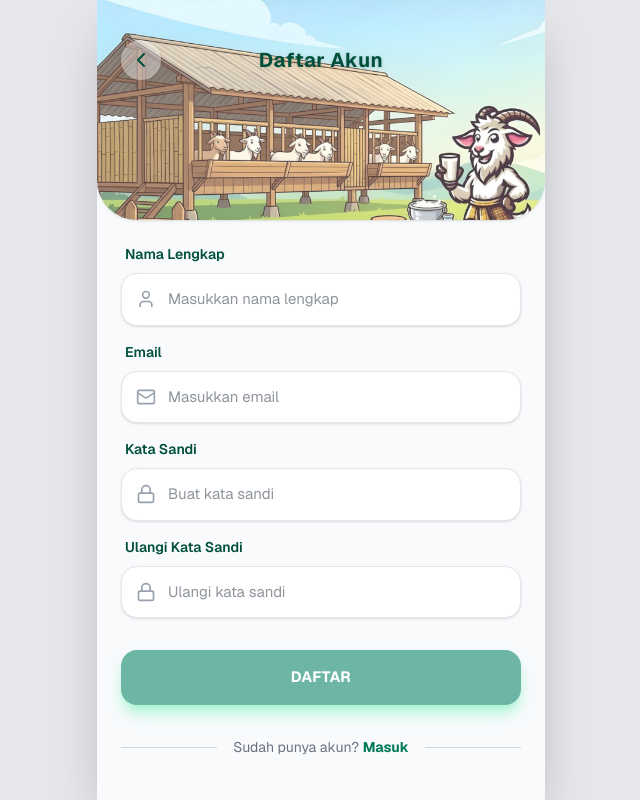
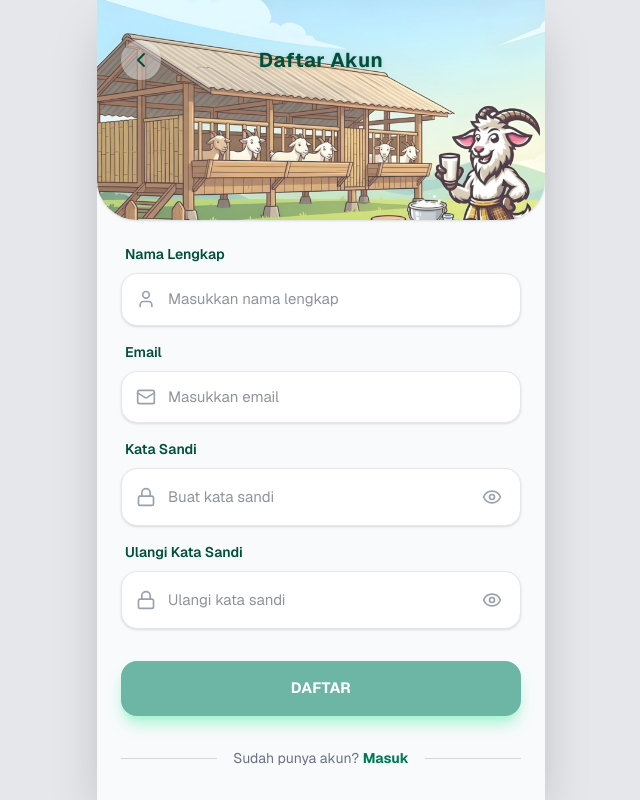
Before and after one commit to imammeze/ternak-app-frontend, a Next.js app: page /register in a window 1280 px wide. Shown: the whole page, without its empty margins (319-959 px from the left). Built offline with nearby package versions, Linux system fonts and the light colour scheme.

Commit message:
feat: implement RegisterPage component with form handling, validation, error messages, and password visibility toggle

```diff
--- a/src/app/register/page.tsx
+++ b/src/app/register/page.tsx
@@ -1,8 +1,70 @@
+"use client";
+
+import { useState } from "react";
 import Link from "next/link";
 import Image from "next/image";
-import { ChevronLeft, Mail, Lock, User } from "lucide-react";
+import { useRouter } from "next/navigation";
+import { ChevronLeft, Mail, Lock, User, Eye, EyeOff } from "lucide-react";
+import axios from "axios";
+import { useAuthStore } from "@/store/authStore";
+
+axios.defaults.withCredentials = true;
+axios.defaults.withXSRFToken = true;
+axios.defaults.baseURL = "http://localhost:8000";
 
 export default function RegisterPage() {
+  const router = useRouter();
+
+  const [name, setName] = useState("");
+  const [email, setEmail] = useState("");
+  const [password, setPassword] = useState("");
+  const [passwordConfirmation, setPasswordConfirmation] = useState("");
+  const [loading, setLoading] = useState(false);
+  const [errorMessage, setErrorMessage] = useState("");
+
+  const [showPassword, setShowPassword] = useState(false);
+  const [showConfirmPassword, setShowConfirmPassword] = useState(false);
+
+  const loginZustand = useAuthStore((state) => state.login);
+
+  const handleRegister = async (e: React.FormEvent) => {
+    e.preventDefault();
+    setErrorMessage("");
+
+    if (password !== passwordConfirmation) {
+      setErrorMessage("Kata sandi dan Ulangi Kata sandi tidak cocok!");
+      return;
+    }
+
+    setLoading(true);
+
+    try {
+      await axios.get("/sanctum/csrf-cookie");
+      const response = await axios.post("/api/register", {
+        name: name,
+        email: email,
+        password: password,
+        password_confirmation: passwordConfirmation,
+      });
+
+      console.log("Register Sukses:", response.data);
+      loginZustand(response.data.user);
+
+      router.push("/");
+    } catch (error: any) {
+      console.error("Register Gagal:", error);
+      if (error.response && error.response.status === 422) {
+        const errors = error.response.data.errors;
+        const firstError = Object.values(errors)[0] as string[];
+        setErrorMessage(firstError[0] || "Pastikan data yang diisi benar.");
+      } else {
+        setErrorMessage("Terjadi kesalahan pada server. Coba lagi nanti.");
+      }
+    } finally {
+      setLoading(false);
+    }
+  };
+
   return (
     <>
       <div className="relative w-full h-[220px] rounded-b-[40px] overflow-hidden bg-emerald-50 shrink-0 shadow-sm">
@@ -14,7 +76,6 @@ export default function RegisterPage() {
           priority
         />
         <div className="absolute inset-0 bg-white/20 z-10"></div>
-
         <div className="absolute top-0 w-full flex items-center justify-between px-6 pt-10 z-20 text-emerald-900 drop-shadow-sm">
           <Link
             href="/login"
@@ -27,14 +88,24 @@ export default function RegisterPage() {
       </div>
 
       <div className="flex-1 px-6 py-6 bg-slate-50 overflow-y-auto flex flex-col">
+        {errorMessage && (
+          <div className="mb-4 p-3 bg-red-50 text-red-600 text-[14px] font-medium rounded-2xl border border-red-100 text-center animate-in fade-in zoom-in duration-300">
+            {errorMessage}
+          </div>
+        )}
+
+        <form onSubmit={handleRegister} className="flex flex-col flex-1">
           <div className="mb-4">
             <label className="block text-[14px] font-semibold text-emerald-900 mb-2 ml-1">
               Nama Lengkap
             </label>
-          <div className="flex items-center border border-gray-200 rounded-2xl p-3.5 bg-white shadow-sm focus-within:border-emerald-500 focus-within:ring-1 focus-within:ring-emerald-500 transition-all">
+            <div className="flex items-center border border-gray-200 rounded-2xl p-3.5 bg-white shadow-sm focus-within:border-emerald-500 transition-all">
               <User size={20} className="text-gray-400 mr-3" />
               <input
                 type="text"
+                value={name}
+                onChange={(e) => setName(e.target.value)}
+                required
                 placeholder="Masukkan nama lengkap"
                 className="flex-1 text-[15px] text-gray-800 outline-none bg-transparent"
               />
@@ -45,10 +116,13 @@ export default function RegisterPage() {
             <label className="block text-[14px] font-semibold text-emerald-900 mb-2 ml-1">
               Email
             </label>
-          <div className="flex items-center border border-gray-200 rounded-2xl p-3.5 bg-white shadow-sm focus-within:border-emerald-500 focus-within:ring-1 focus-within:ring-emerald-500 transition-all">
+            <div className="flex items-center border border-gray-200 rounded-2xl p-3.5 bg-white shadow-sm focus-within:border-emerald-500 transition-all">
               <Mail size={20} className="text-gray-400 mr-3" />
               <input
                 type="email"
+                value={email}
+                onChange={(e) => setEmail(e.target.value)}
+                required
                 placeholder="Masukkan email"
                 className="flex-1 text-[15px] text-gray-800 outline-none bg-transparent"
               />
@@ -59,13 +133,23 @@ export default function RegisterPage() {
             <label className="block text-[14px] font-semibold text-emerald-900 mb-2 ml-1">
               Kata Sandi
             </label>
-          <div className="flex items-center border border-gray-200 rounded-2xl p-3.5 bg-white shadow-sm focus-within:border-emerald-500 focus-within:ring-1 focus-within:ring-emerald-500 transition-all">
+            <div className="flex items-center border border-gray-200 rounded-2xl p-3.5 bg-white shadow-sm focus-within:border-emerald-500 transition-all">
               <Lock size={20} className="text-gray-400 mr-3" />
               <input
-              type="password"
+                type={showPassword ? "text" : "password"}
+                value={password}
+                onChange={(e) => setPassword(e.target.value)}
+                required
+                minLength={8}
                 placeholder="Buat kata sandi"
                 className="flex-1 text-[15px] text-gray-800 outline-none bg-transparent"
               />
+              <button
+                type="button"
+                onClick={() => setShowPassword(!showPassword)}
+                className="p-1 ml-2 text-gray-400 hover:text-emerald-600 transition-colors focus:outline-none">
+                {showPassword ? <EyeOff size={20} /> : <Eye size={20} />}
+              </button>
             </div>
           </div>
 
@@ -73,18 +157,34 @@ export default function RegisterPage() {
             <label className="block text-[14px] font-semibold text-emerald-900 mb-2 ml-1">
               Ulangi Kata Sandi
             </label>
-          <div className="flex items-center border border-gray-200 rounded-2xl p-3.5 bg-white shadow-sm focus-within:border-emerald-500 focus-within:ring-1 focus-within:ring-emerald-500 transition-all">
+            <div className="flex items-center border border-gray-200 rounded-2xl p-3.5 bg-white shadow-sm focus-within:border-emerald-500 transition-all">
               <Lock size={20} className="text-gray-400 mr-3" />
               <input
-              type="password"
+                type={showConfirmPassword ? "text" : "password"}
+                value={passwordConfirmation}
+                onChange={(e) => setPasswordConfirmation(e.target.value)}
+                required
                 placeholder="Ulangi kata sandi"
                 className="flex-1 text-[15px] text-gray-800 outline-none bg-transparent"
               />
+              <button
+                type="button"
+                onClick={() => setShowConfirmPassword(!showConfirmPassword)}
+                className="p-1 ml-2 text-gray-400 hover:text-emerald-600 transition-colors focus:outline-none">
+                {showConfirmPassword ? <EyeOff size={20} /> : <Eye size={20} />}
+              </button>
             </div>
           </div>
 
-        <button className="w-full bg-[#6db6a5] hover:bg-emerald-600 text-white font-bold py-4 rounded-2xl shadow-lg shadow-emerald-200 transition-colors tracking-wide text-[15px]">
-          DAFTAR
+          <button
+            type="submit"
+            disabled={loading}
+            className={`w-full text-white font-bold py-4 rounded-2xl shadow-lg transition-colors tracking-wide text-[15px] ${
+              loading
+                ? "bg-emerald-400 cursor-not-allowed shadow-none"
+                : "bg-[#6db6a5] hover:bg-emerald-600 shadow-emerald-200"
+            }`}>
+            {loading ? "MEMPROSES..." : "DAFTAR"}
           </button>
 
           <div className="mt-8 text-center text-[14px] text-gray-500 flex items-center justify-center gap-4">
@@ -99,6 +199,7 @@ export default function RegisterPage() {
             </span>
             <div className="h-px bg-gray-300 flex-1"></div>
           </div>
+        </form>
       </div>
     </>
   );
```
Lines whose indentation alone changed are shown as unchanged.
